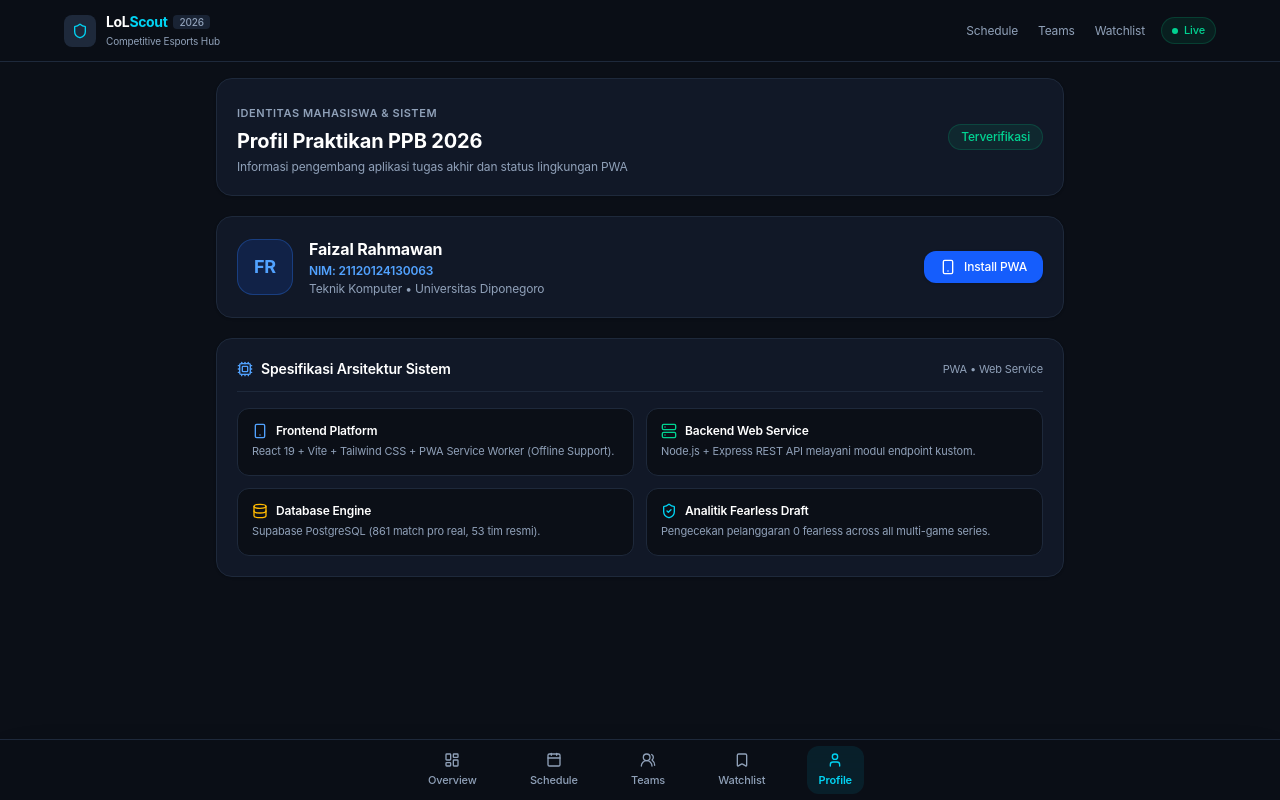
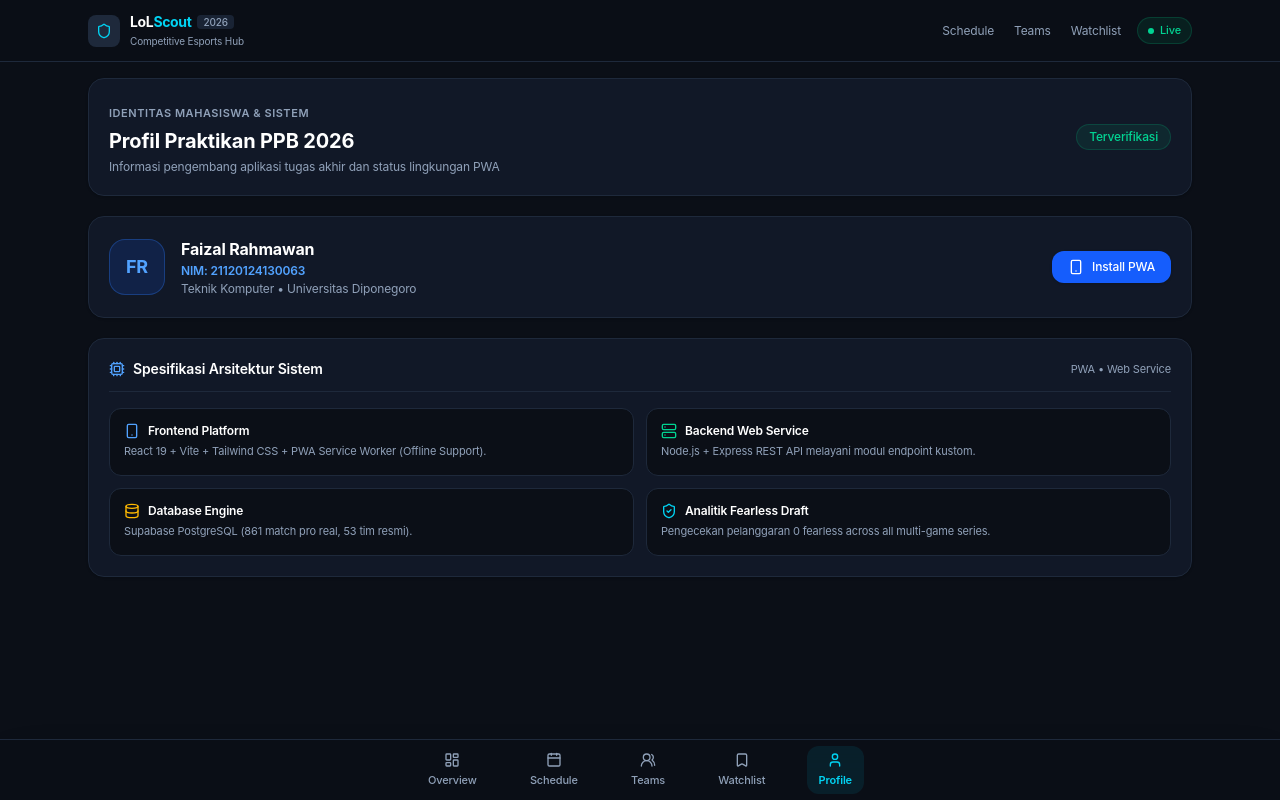
Before and after one commit to faizrhmwn/LoLScout, a React (Vite) app in the folder client/: page /profile in a window 1280 px wide. Built offline with nearby package versions, Linux system fonts and the light colour scheme; no server answers.

Commit message:
unify container width and horizontal padding across Navbar and all page views (max-w-6xl px-4 sm:px-6) for pixel-perfect left and right alignment

```diff
--- a/client/src/components/Navbar.jsx
+++ b/client/src/components/Navbar.jsx
@@ -4,8 +4,8 @@ import { Link } from 'react-router-dom'
 
 export default function Navbar() {
   return (
-    <header className="sticky top-0 z-40 bg-[#0b0f17]/95 backdrop-blur-md border-b border-[#1e293b] px-4 py-3">
-      <div className="max-w-6xl mx-auto flex items-center justify-between">
+    <header className="sticky top-0 z-40 bg-[#0b0f17]/95 backdrop-blur-md border-b border-[#1e293b]">
+      <div className="max-w-6xl mx-auto px-4 sm:px-6 py-3 flex items-center justify-between">
         <Link to="/" className="flex items-center gap-2.5 group">
           <div className="w-8 h-8 rounded-lg bg-[#1e293b] flex items-center justify-center text-cyan-400 group-hover:bg-cyan-500/10 transition">
             <Shield className="w-4 h-4 text-cyan-400" />
--- a/client/src/pages/FavoritesPage.jsx
+++ b/client/src/pages/FavoritesPage.jsx
@@ -110,7 +110,7 @@ export default function FavoritesPage() {
     : 0
 
   return (
-    <div className="pb-28 pt-4 px-4 sm:px-6 max-w-5xl mx-auto space-y-5">
+    <div className="pb-28 pt-4 px-4 sm:px-6 max-w-6xl mx-auto space-y-5">
       {/* Top Banner / Summary Card (Clean Dashboard Admin Style) */}
       <div className="grid grid-cols-1 md:grid-cols-3 gap-3">
         <div className="md:col-span-2 p-5 rounded-2xl bg-[#111827] border border-[#1e293b] flex flex-col justify-between shadow-sm">
--- a/client/src/pages/MatchDetailPage.jsx
+++ b/client/src/pages/MatchDetailPage.jsx
@@ -96,7 +96,7 @@ export default function MatchDetailPage() {
   const activeVodUrl = currentGame?.vod_url || 'https://www.youtube.com'
 
   return (
-    <div className="min-h-screen bg-[#0b1118] text-[#c8d4e0] font-sans pb-24 pt-3 px-2 sm:px-4 max-w-6xl mx-auto space-y-3">
+    <div className="min-h-screen bg-[#0b1118] text-[#c8d4e0] font-sans pb-24 pt-3 px-4 sm:px-6 max-w-6xl mx-auto space-y-3">
       {/* Top Breadcrumb & Metadata Header */}
       <div className="flex items-center justify-between text-xs text-slate-400 border-b border-slate-800/80 pb-2 px-1">
         <div className="flex items-center gap-1.5  text-[11px]">
--- a/client/src/pages/ProfilePage.jsx
+++ b/client/src/pages/ProfilePage.jsx
@@ -39,7 +39,7 @@ export default function ProfilePage() {
   }
 
   return (
-    <div className="pb-28 pt-4 px-4 sm:px-6 max-w-4xl mx-auto space-y-5">
+    <div className="pb-28 pt-4 px-4 sm:px-6 max-w-6xl mx-auto space-y-5">
       {/* Top Banner Header */}
       <div className="p-5 rounded-2xl bg-[#111827] border border-[#1e293b] flex flex-col sm:flex-row sm:items-center justify-between gap-3 shadow-sm">
         <div>
--- a/client/src/pages/TeamDetailPage.jsx
+++ b/client/src/pages/TeamDetailPage.jsx
@@ -81,7 +81,7 @@ export default function TeamDetailPage() {
   const achievements = team.achievements || []
 
   return (
-    <div className="pb-24 pt-4 px-4 max-w-4xl mx-auto space-y-6">
+    <div className="pb-24 pt-4 px-4 sm:px-6 max-w-6xl mx-auto space-y-6">
       {/* Back button */}
       <Link to="/teams" className="inline-flex items-center gap-1.5 text-xs text-slate-400 hover:text-amber-400 transition">
         <ArrowLeft className="w-4 h-4" />
```
